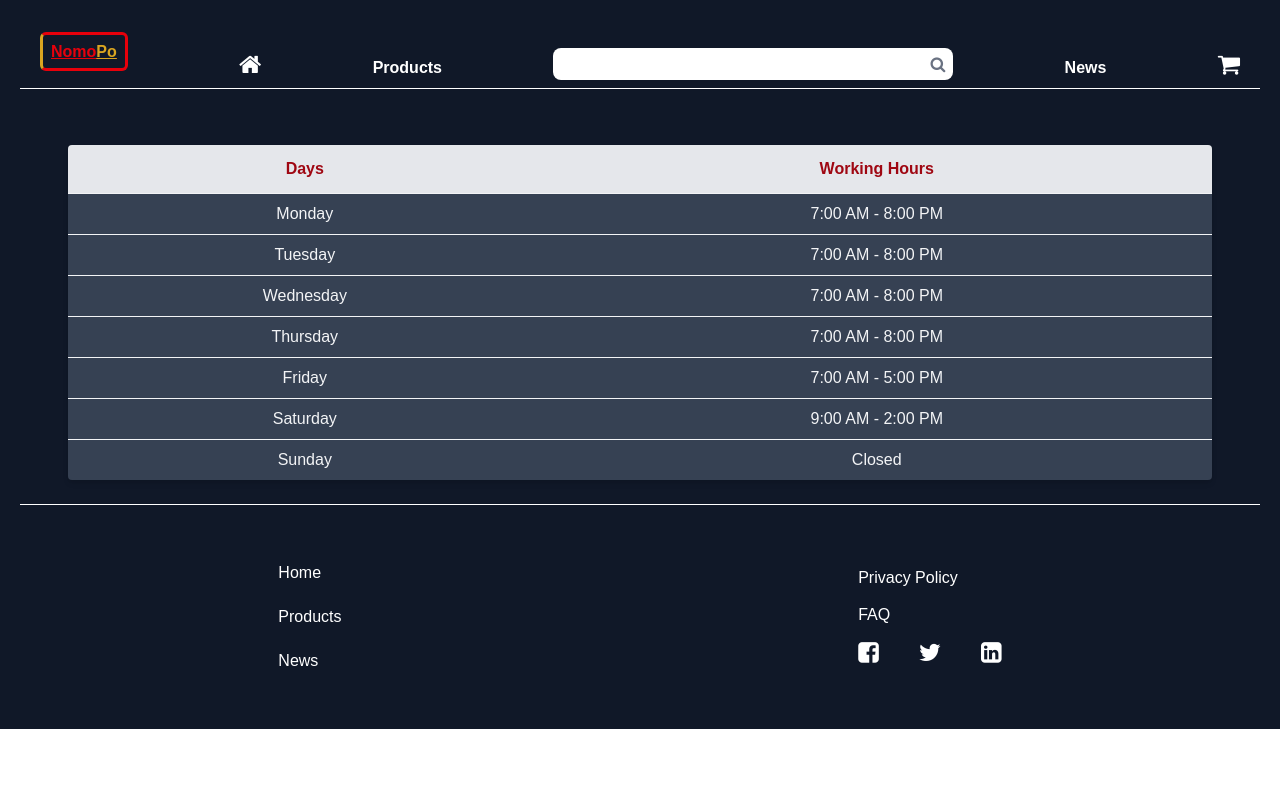
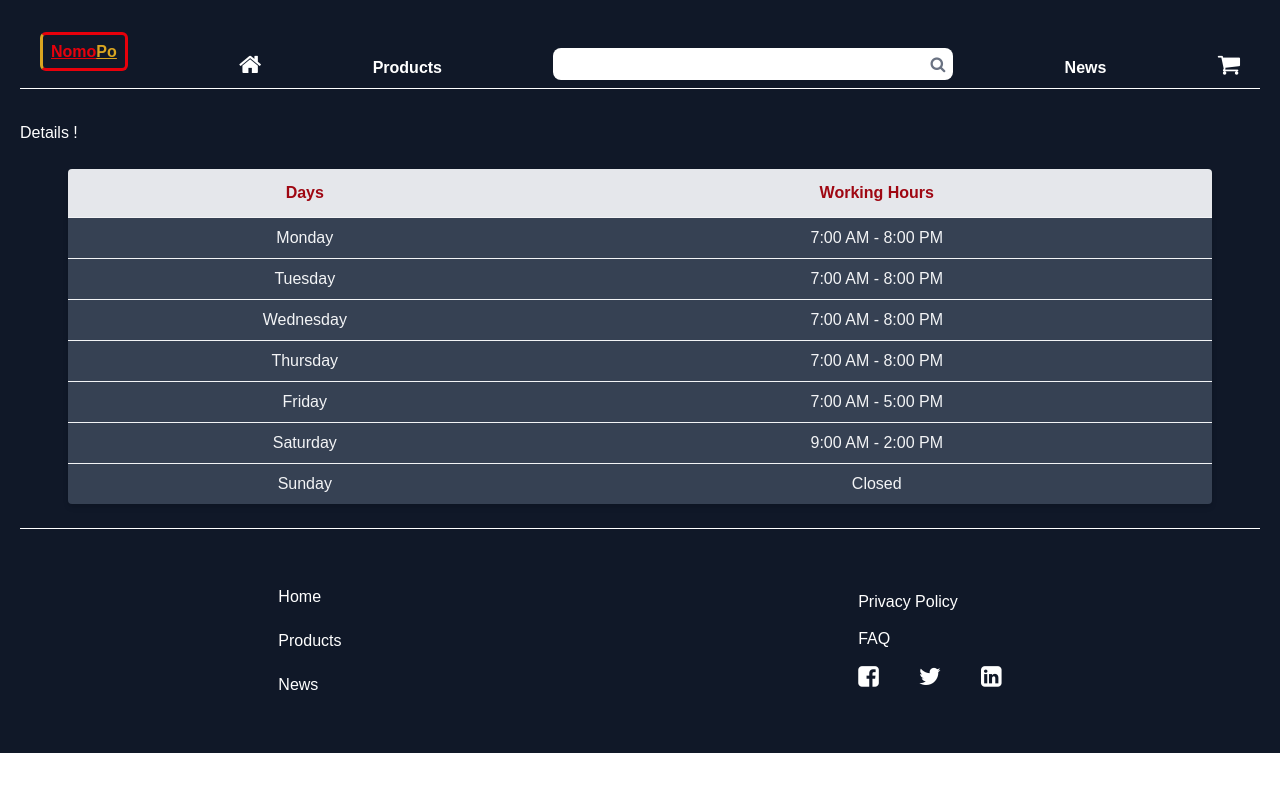
Before and after one commit to nwaxon2020/nomopo_store, a Next.js app: page /accessories/1 in a window 1280 px wide. Shown: the top 792 px of the page. Built offline with nearby package versions, Linux system fonts and the light colour scheme.

Commit message:
accessories

```diff
--- a/app/accessories/[id]/page.jsx
+++ b/app/accessories/[id]/page.jsx
@@ -1,5 +1,5 @@
 export default function AccessoriesDetail(){
     return(
-        <div></div>
+        <div className="text-white">Details !</div>
     )
 }
```
